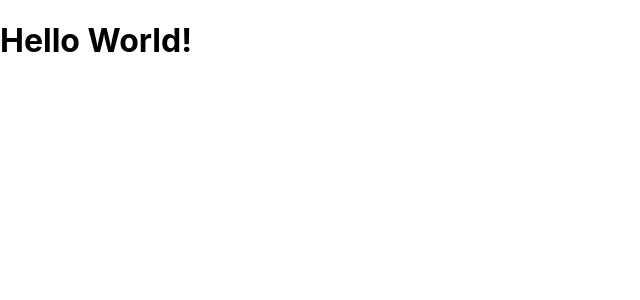
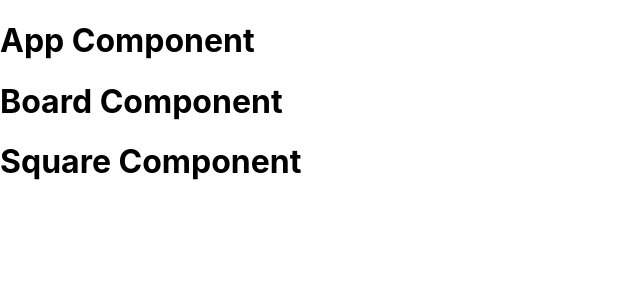
Before and after one commit to sohampatel2808/tic-tac-toe, a React (Create React App) app: page / in a window 1280 px wide. Shown: the top 300 px of the page, without its empty margins (0-640 px from the left). Built offline with nearby package versions, Linux system fonts and the light colour scheme.

Commit message:
add boilerplate code for component

```diff
--- a/src/components/App.jsx
+++ b/src/components/App.jsx
@@ -1,8 +1,15 @@
+import React from 'react';
+
 import './App.css';
+import Board from './Board';
 
 function App() {
   return (
-    <h1>Hello World!</h1>
+    <React.Fragment>
+      <h1>App Component</h1>
+
+      <Board />
+    </React.Fragment>
   );
 }
 
--- a/src/components/Board.jsx
+++ b/src/components/Board.jsx
@@ -0,0 +1,18 @@
+import React from "react";
+
+import './Board.css';
+import Square from "./Square";
+
+class Board extends React.Component {
+  render() {
+    return (
+      <React.Fragment>
+        <h1>Board Component</h1>
+
+        <Square />
+      </React.Fragment>
+    );
+  }
+}
+
+export default Board;
--- a/src/components/Square.jsx
+++ b/src/components/Square.jsx
@@ -0,0 +1,13 @@
+import React from "react";
+
+import './Square.css';
+
+class Square extends React.Component {
+  render() {
+    return (
+      <h1>Square Component</h1>
+    );
+  }
+}
+
+export default Square;
```
Also changed, not shown: src/components/Board.css (added), src/components/Square.css (added).
